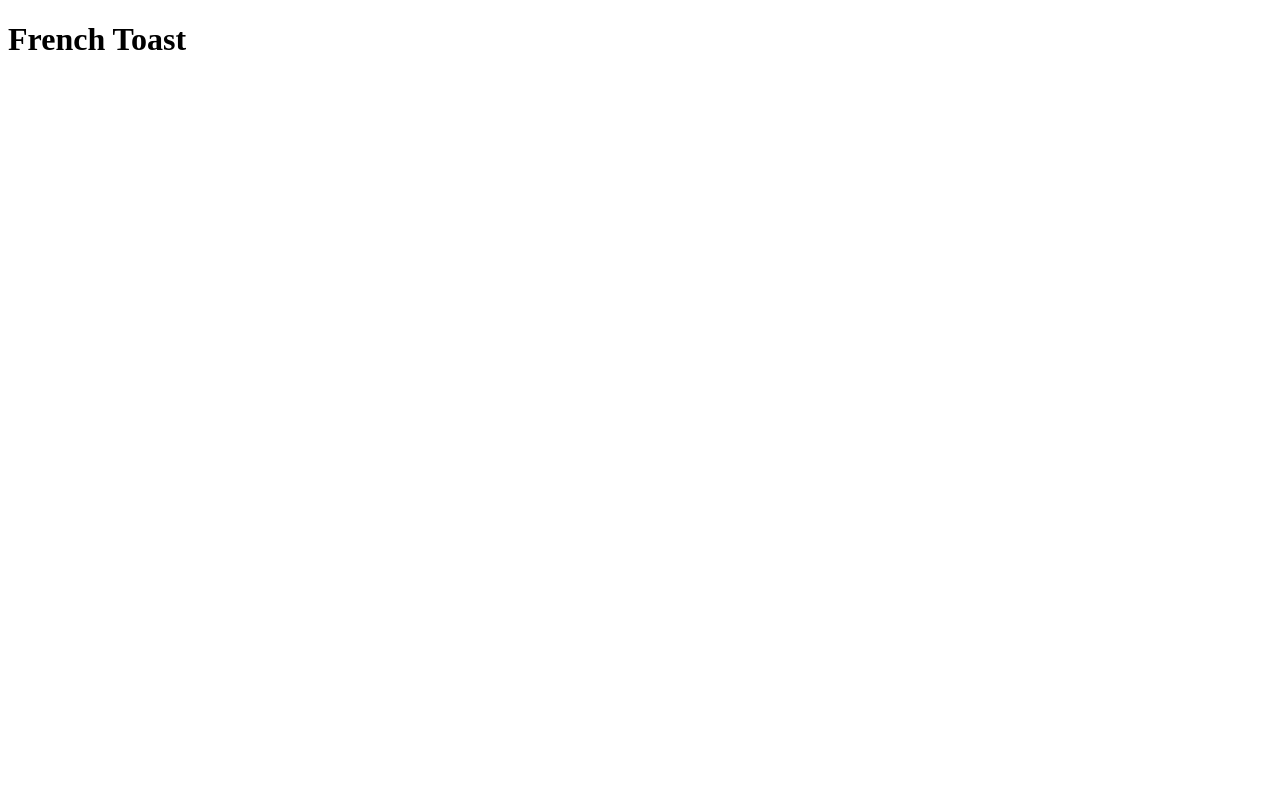
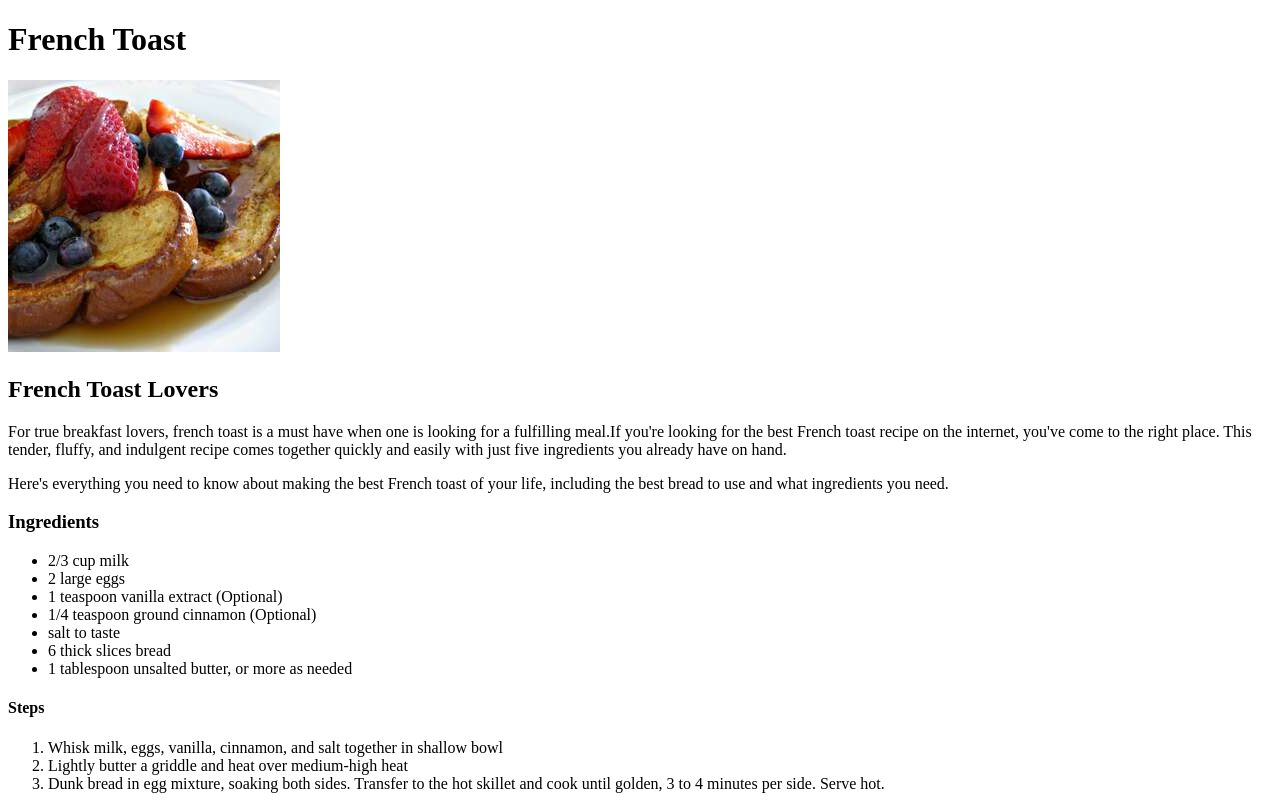
Before and after one commit to tonyhenry/odin-recipes, a plain HTML site: page recipes/frenchtoast.html in a window 1280 px wide. Drawn offline with Linux system fonts and the light colour scheme.

Commit message:
added frenchtoast.jpg,description paragraphs, unordered and ordered lists for preparing recipe

```diff
--- a/recipes/frenchtoast.html
+++ b/recipes/frenchtoast.html
@@ -8,5 +8,30 @@
 </head>
 <body>
     <h1>French Toast</h1>
+      <img src="../img/frenchtoast.jpg" alt="French Toast Breakfast">
+    <h2>French Toast Lovers</h2>
+      <p>For true breakfast lovers, french toast is a must have when one is looking for a fulfilling meal.If you're looking for the best French toast recipe on the internet, you've come to the right place. This tender, fluffy, and indulgent recipe comes together quickly and easily with just five ingredients you already have on hand.</p>
+      <p>Here's everything you need to know about making the best French toast of your life, including the best bread to use and what ingredients you need. </p>
+    <h3>Ingredients</h3>
+    <ul>
+        <li>2/3 cup milk</li>
+        <li>2 large eggs</li>
+        <li>1 teaspoon vanilla extract (Optional)</li>
+        <li>1/4 teaspoon ground cinnamon (Optional)</li>
+        <li>salt to taste</li>
+        <li>6 thick slices bread</li>
+        <li>1 tablespoon unsalted butter, or more as needed</li>
+    </ul>
+    <h4>Steps</h4>
+    <ol>
+        <li>Whisk milk, eggs, vanilla, cinnamon, and salt together in shallow bowl</li>
+        <li>Lightly butter a griddle and heat over medium-high heat</li>
+        <li>Dunk bread in egg mixture, soaking both sides. Transfer to the hot skillet and cook until golden, 3 to 4 minutes per side. Serve hot.</li>
+    </ol>
+
+
+
+
+
 </body>
 </html>
```
Also changed, not shown: img/frenchtoast.jpg (added), index.html (line endings or trailing spaces).
